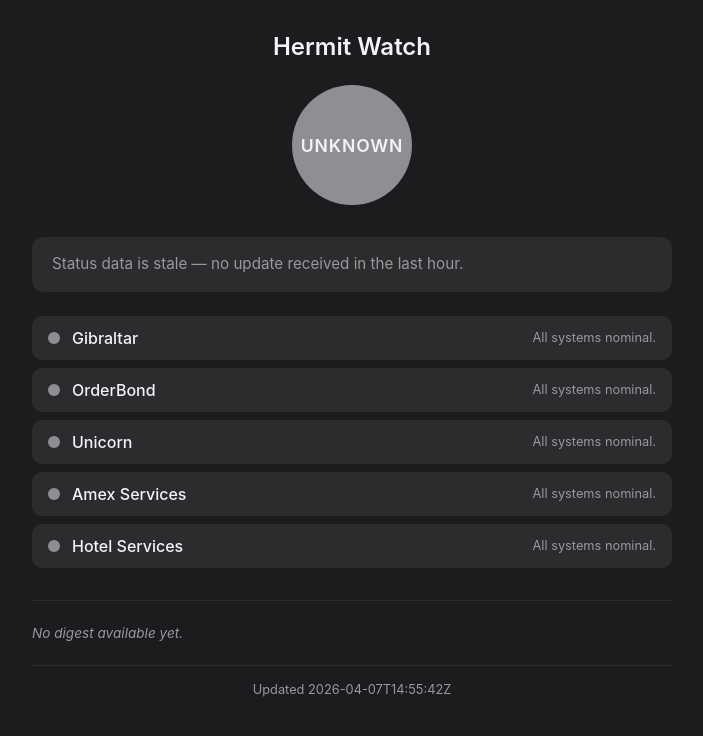
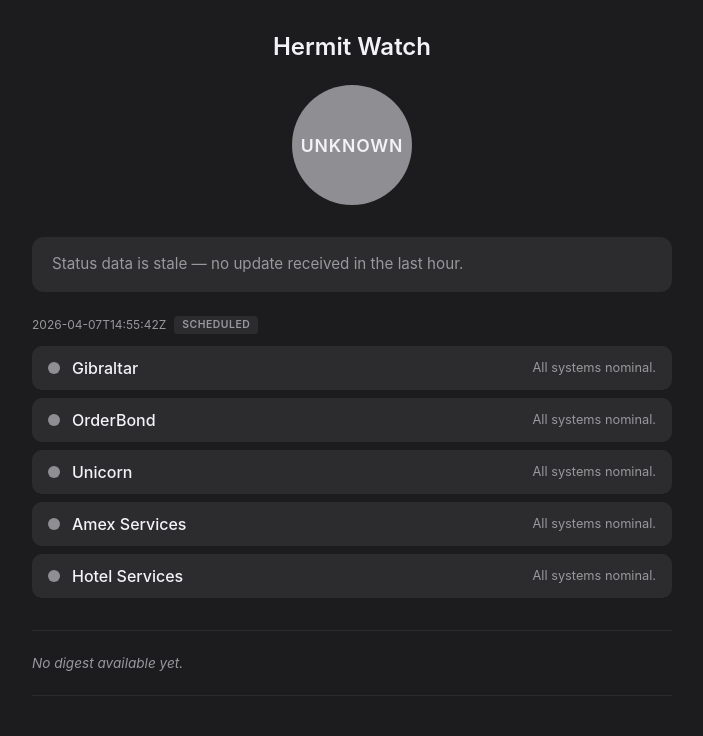
Before and after one commit to gotoplanb/hermit-watch-gen, a FastAPI app: page / in a window 1280 px wide. Shown: the top 736 px of the page, without its empty margins (288-991 px from the left). Run offline with FastAPI, Linux system fonts and the light colour scheme.

Commit message:
Add timestamp and type badge above service list on status page
Matches the digest meta style. Removes redundant footer timestamp.

Co-Authored-By: Claude Opus 4.6 (1M context) <noreply@anthropic.com>

```diff
--- a/templates/status.html
+++ b/templates/status.html
@@ -100,6 +100,11 @@
       <div class="triage" x-text="status.triage"></div>
     </template>
 
+    <div class="digest-meta" x-show="status.updated_at">
+      <span x-text="status.updated_at"></span>
+      <span class="digest-type" :class="status.type || 'scheduled'" x-text="(status.type || 'scheduled').toUpperCase()" x-show="status.updated_at"></span>
+    </div>
+
     <div class="service-list">
       <template x-for="svc in sortedServices" :key="svc.id">
         <div class="service-row">
@@ -125,9 +130,7 @@
       </template>
     </div>
 
-    <footer>
-      <p>Updated <span x-text="status.updated_at || '—'"></span></p>
-    </footer>
+    <footer></footer>
   </div>
 
   <script>
```
